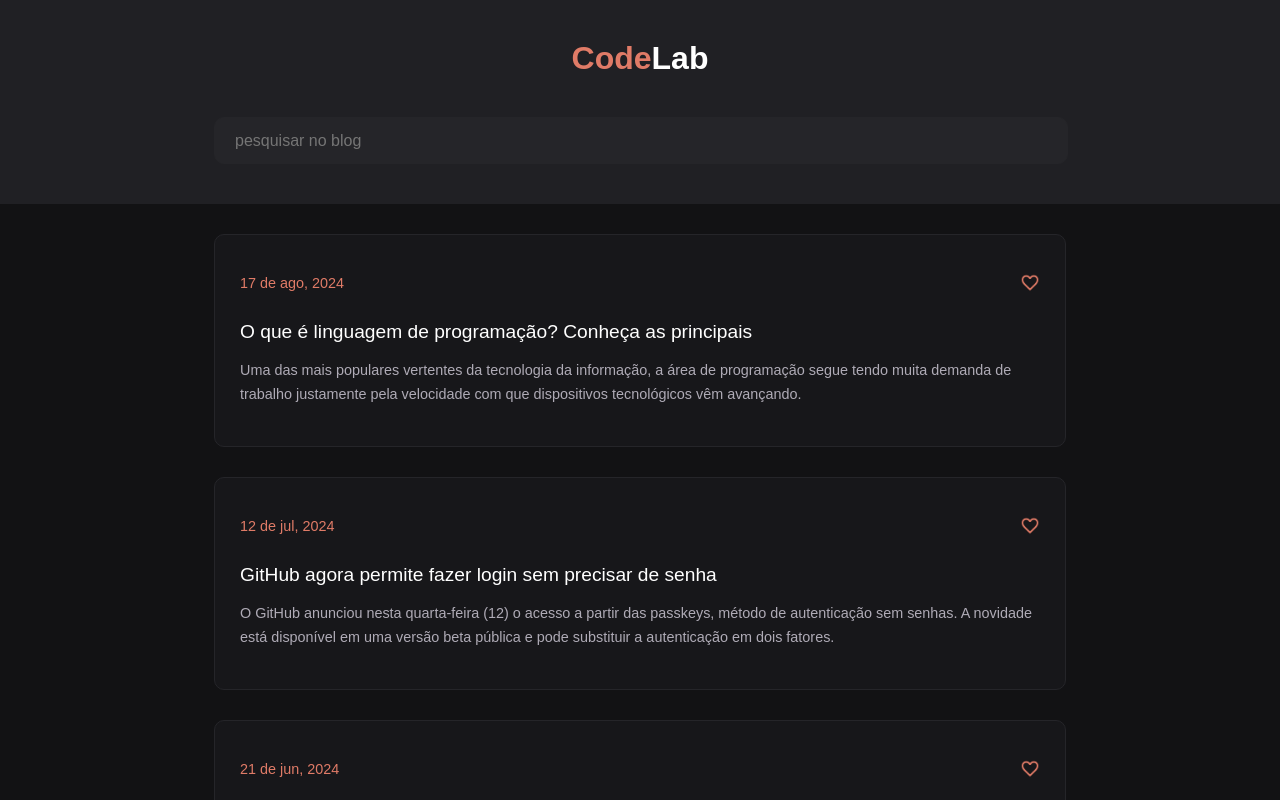
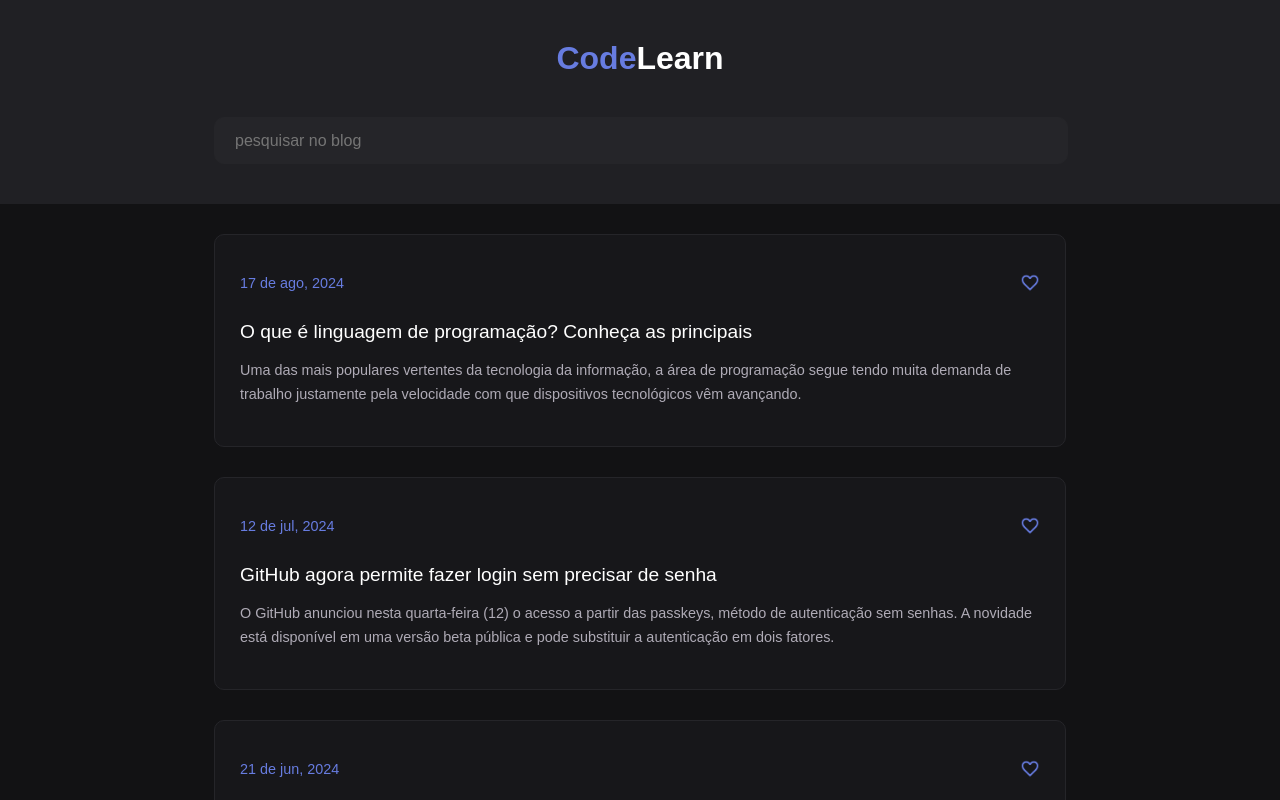
Before and after one commit to LeonardoCaml/blog, a React (Vite) app: page / in a window 1280 px wide. Shown: the top 800 px of the page. Built offline with nearby package versions, Linux system fonts and the light colour scheme.

Commit message:
modify: color enhance

```diff
--- a/src/App.tsx
+++ b/src/App.tsx
@@ -1,8 +1,8 @@
 import * as React from "react";
 import { Header } from "./components/header";
 import { Post } from "./components/post";
+import styled from "styled-components";
 import "./style/home.css";
-import styled from "styled-components";
 
 const postCard = [
   {
--- a/src/components/header.tsx
+++ b/src/components/header.tsx
@@ -7,7 +7,9 @@ export const Header = () => {
     <AppBar>
       <div style={{ display: "flex", marginBottom: 40 }}>
         <Title>Code</Title>
-        <Title $color>Lab</Title>
+        <Title $color>
+          Learn
+        </Title>
       </div>
       <Container
         sx={{
@@ -35,6 +37,6 @@ const AppBar = styled.div`
 `;
 
 const Title = styled.h1<{ $color?: boolean }>`
-  color: ${(props) => (props.$color ? "#FFFFFF" : "#E07B67")};
+  color: ${(props) => (props.$color ? "#FFFFFF" : "#677CE0")};
   font-weight: 700;
 `;
--- a/src/components/post.tsx
+++ b/src/components/post.tsx
@@ -62,7 +62,7 @@ export const Post = ({ data, title, description }: props) => {
 };
 
 const DataText = styled.p`
-  color: #e07b67;
+  color: #677CE0;
   font-size: 0.9rem;
   margin: 15px 0px;
 `;
--- a/src/style/home.css
+++ b/src/style/home.css
@@ -18,6 +18,7 @@
   font-size: 1rem;
   background: #252529;
   border: 1px solid #252529;
+  color: #ffffff;
 }
 
 #input::placeholder {
@@ -33,5 +34,5 @@
 }
 
 .border-active {
-  border: 1px solid #e07b67;
+  border: 1px solid #677ce0;
 }
```
Also changed, not shown: src/assets/favorite.png, src/assets/favorite_Fill.png.
